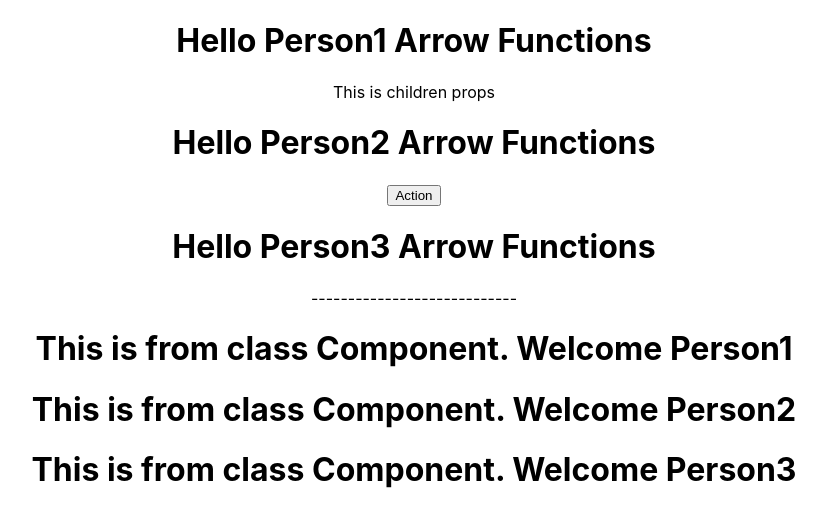
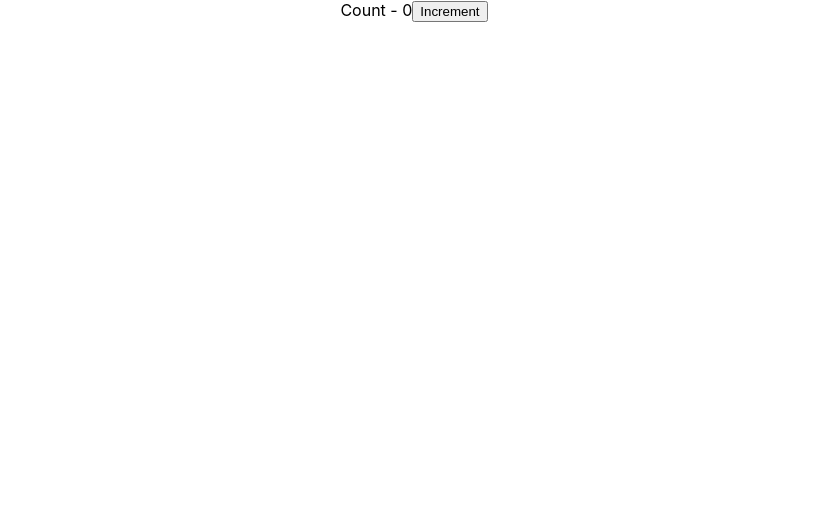
Before and after one commit to LucasYangTr/React_Training, a React (Create React App) app: page / in a window 1280 px wide. Shown: the top 526 px of the page, without its empty margins (226-1052 px from the left). Built offline with nearby package versions, Linux system fonts and the light colour scheme.

Commit message:
setState

```diff
--- a/src/App.js
+++ b/src/App.js
@@ -3,11 +3,15 @@
 import './App.css';
 import Greet from './components/Greet'
 import Welcome from './components/Welcome'
+import Message from './components/Message';
+import Counter from './components/Counter';
 
 function App() {
   return (
     <div className="App">
-      <Greet name="Person1">
+      <Counter />
+      {/* <Message/> */}
+      {/* <Greet name="Person1">
         <p>This is children props</p>
       </Greet>
       <Greet name="Person2">
@@ -17,7 +21,7 @@
       ----------------------------
       <Welcome name="Person1"/>
       <Welcome name="Person2"/>
-      <Welcome name="Person3"/>
+      <Welcome name="Person3"/> */}
     </div>
   );
 }
--- /dev/null
+++ b/src/components/Counter.js
@@ -0,0 +1,52 @@
+import React, { Component } from 'react'
+
+class Counter extends Component{
+
+    constructor(props){
+        super(props);
+        this.state = {
+            count:0
+        };
+    }
+
+    increment(){
+        // this.setState(   //two arguments
+        //     {
+        //     count: this.state.count + 1,
+        //     },
+        //     () =>{
+        //         console.log('Callback value', this.state.count);
+        //     }
+        // );
+
+        this.setState(
+            preState => ({
+                count: preState.count + 1,
+            }),
+            () =>{
+                console.log('Callback value', this.state.count);
+            }
+        );
+
+        console.log(this.state.count);
+    }
+
+    incrementFive(){
+        this.increment();
+        this.increment();
+        this.increment();
+        this.increment();
+        this.increment();
+    }
+
+    render(){
+        return (
+            <div>
+                Count - {this.state.count}
+                <button onClick={()=> this.incrementFive()}>Increment</button>
+            </div>
+        );
+    }
+}
+
+export default Counter
--- /dev/null
+++ b/src/components/Message.js
@@ -0,0 +1,28 @@
+import React, { Component } from 'react'
+
+class Message extends Component{
+
+    constructor(){
+        super();
+        this.state = {
+            message: "Welcome Visitor 1",
+        };
+    }
+
+    changeMessage(){
+        this.setState({
+            message: "You are good."
+        });
+    }
+
+    render(){
+        return (
+            <div>
+                <h1>{this.state.message}</h1>
+                <button onClick={() => this.changeMessage()}>Subscribe</button>
+            </div>
+        );
+    }
+}
+
+export default Message
```
